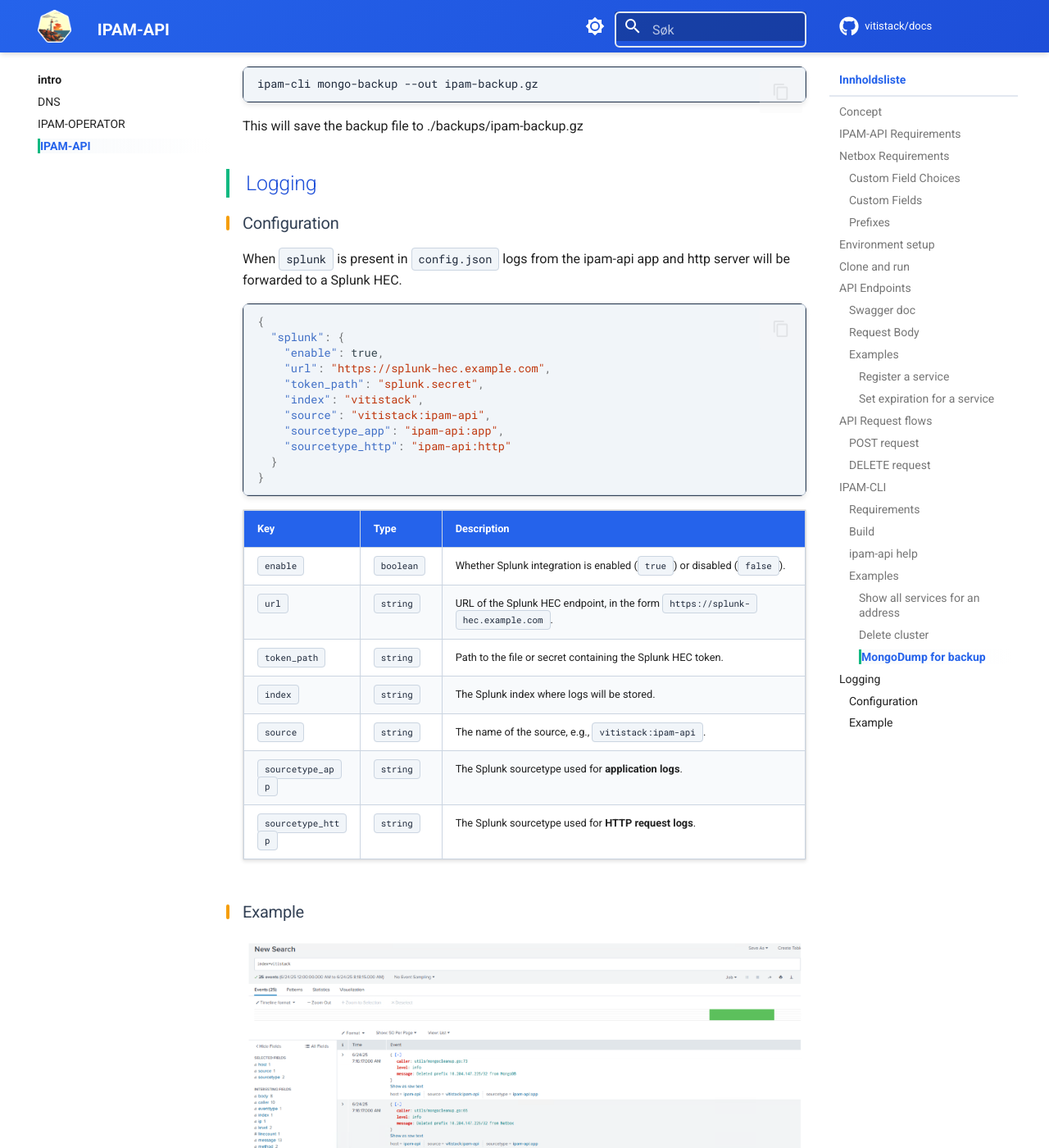
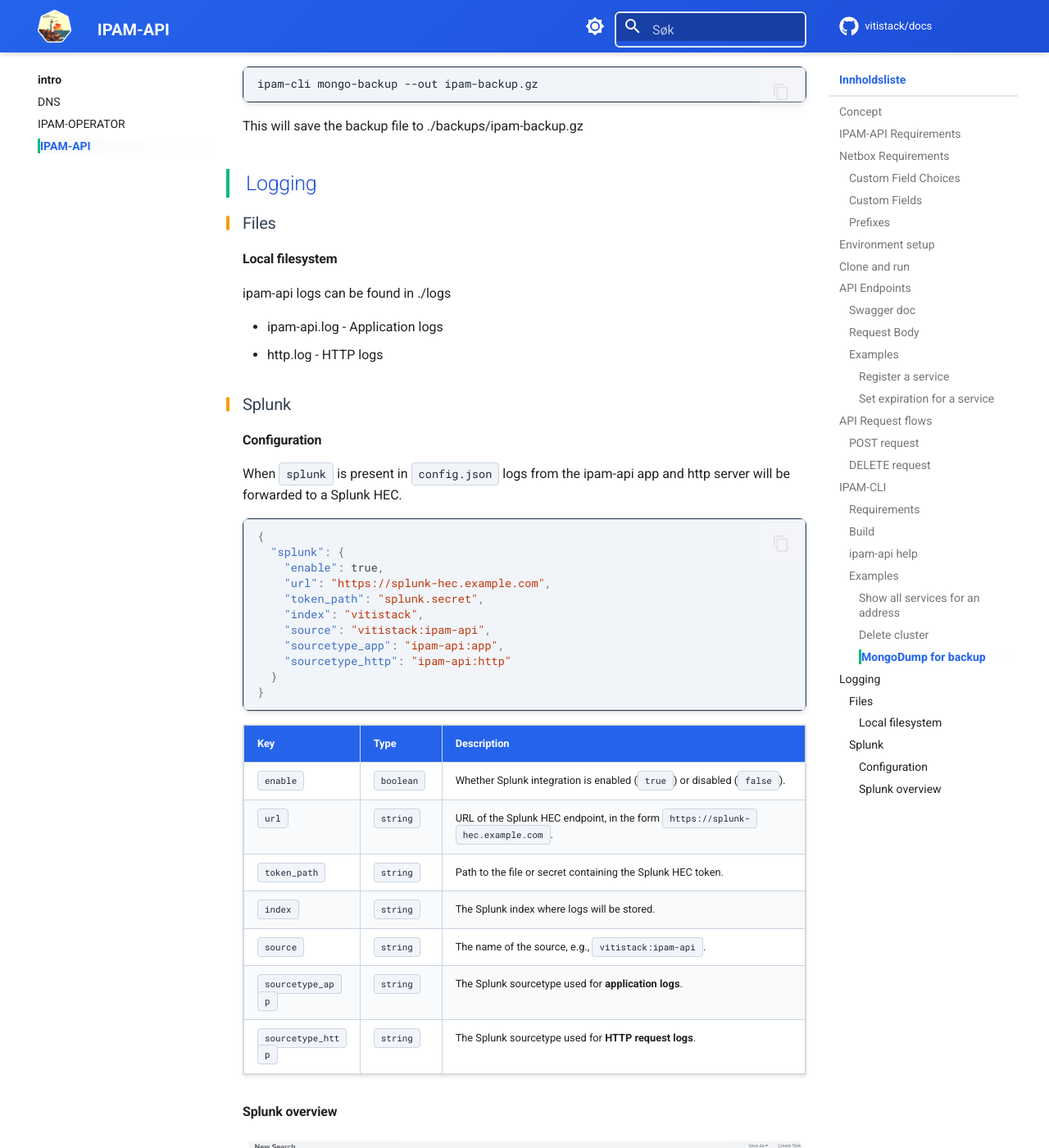
Before and after one commit to vitistack/docs, an MkDocs documentation site: the page built from docs/ipam-api.md, in a window 1280 px wide and 1400 px high, scrolled down 6184 px. Shown: the whole window at 82% size. Built offline with MkDocs 1.6.1 and Material for MkDocs 9.7.7, drawn with Linux system fonts in a browser that asks for light colours; comment, search, counter and statistics services are not loaded.

Commit message:
logging docs

````diff
--- a/docs/ipam-api.md
+++ b/docs/ipam-api.md
@@ -219,8 +219,16 @@ ipam-cli mongo-backup --out ipam-backup.gz
 This will save the backup file to ./backups/ipam-backup.gz
 
 ## Logging
+### Files
+#### Local filesystem
+ipam-api logs can be found in ./logs
 
-### Configuration
+- ipam-api.log - Application logs
+- http.log - HTTP logs
+
+
+### Splunk
+#### Configuration
 When `splunk` is present in `config.json` logs from the ipam-api app and http server will be forwarded to a Splunk HEC.
 ```json
 {
@@ -247,6 +255,6 @@ When `splunk` is present in `config.json` logs from the ipam-api app and http se
 | `sourcetype_http` | `string`  | The Splunk sourcetype used for **HTTP request logs**.                                                 |
 
 
-### Example
+#### Splunk overview
 
 ![Splunk Overview Image](images/splunk.ipam-operator.excalidraw.png "Splunk Overview")
````
